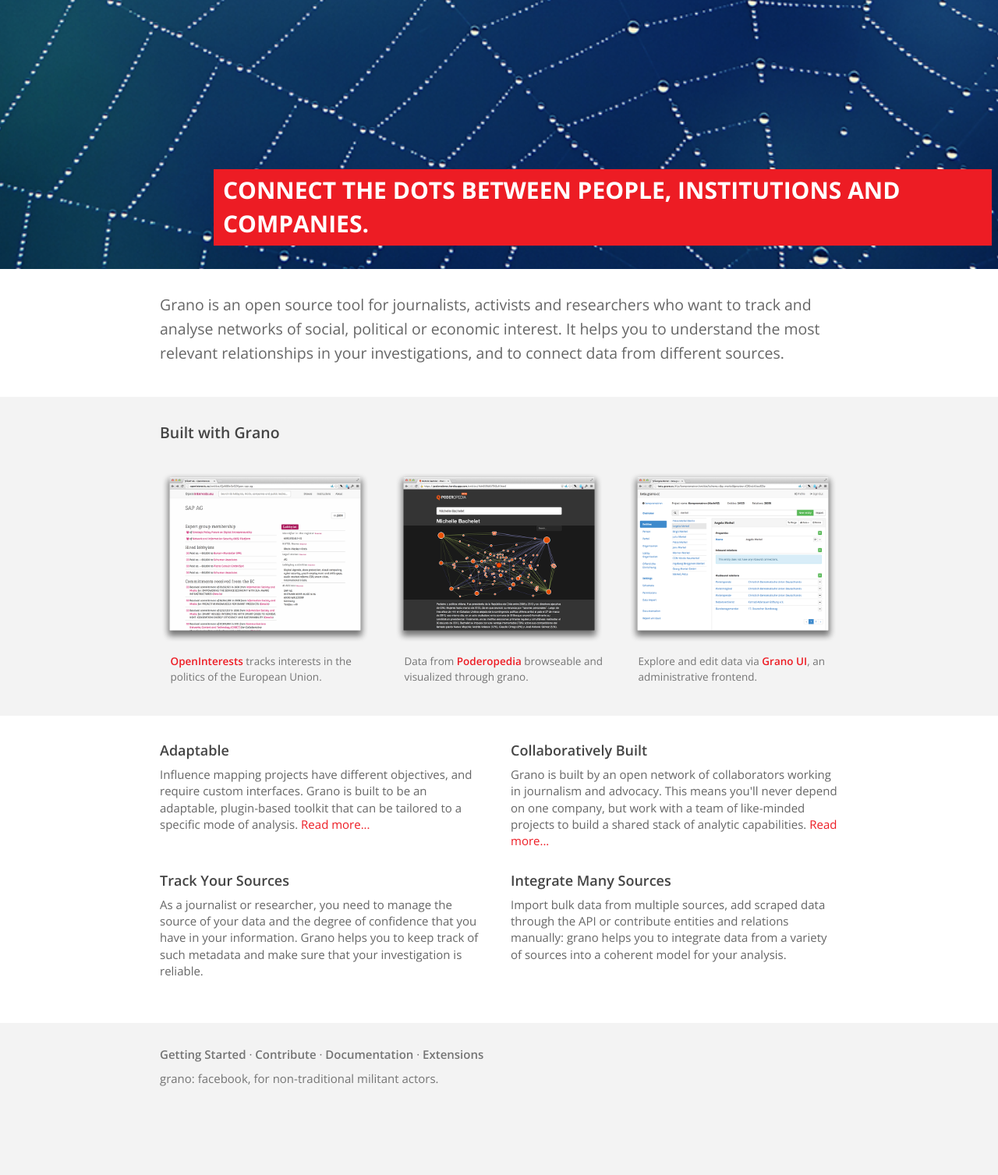
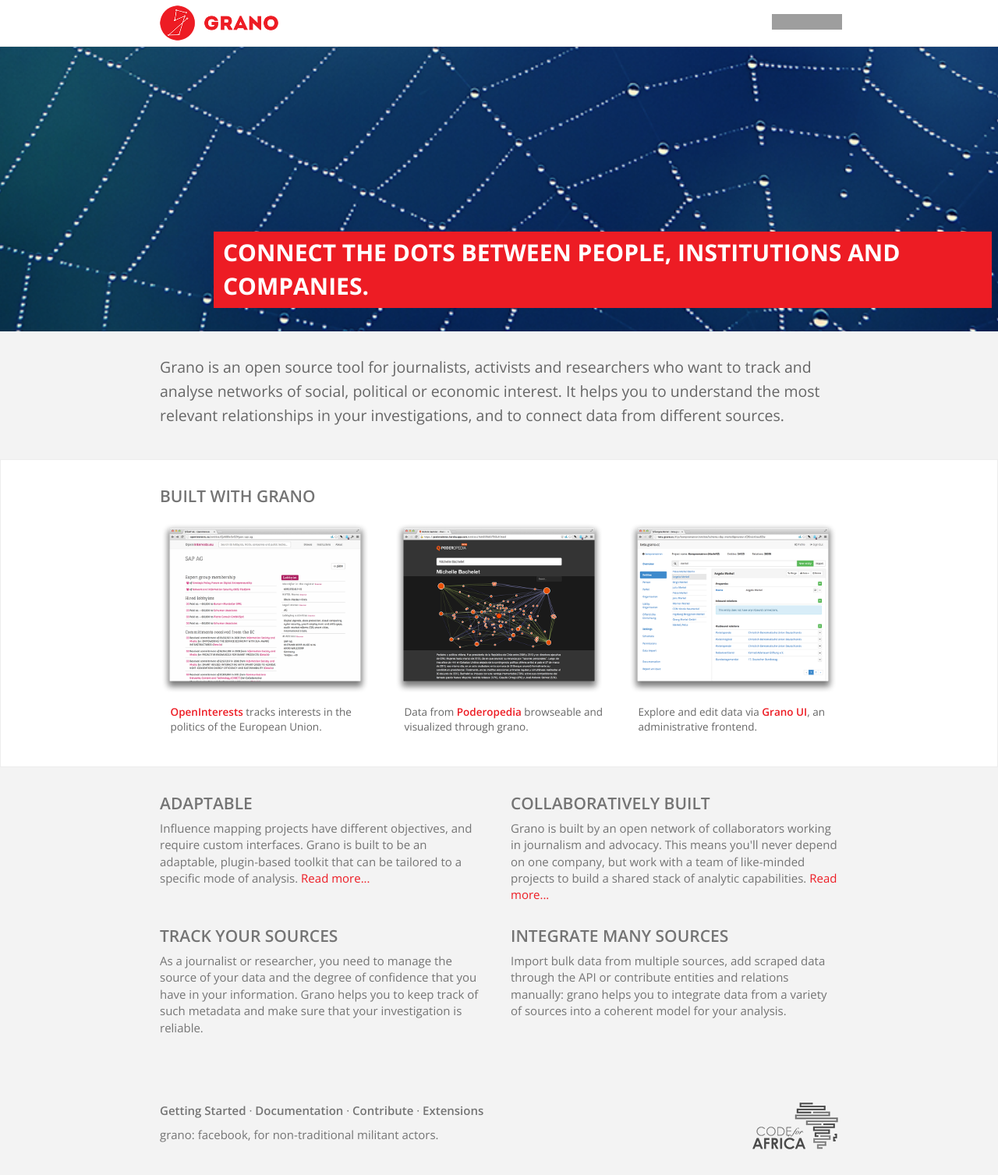
Before and after one commit to ANCIR/granoproject.org, a Jekyll site: the page built from index.html, in a window 1280 px wide. Shown: the whole page at 78% size. Built offline with Jekyll 4.4.1, drawn with Linux system fonts in a browser that asks for light colours; nearby versions of some CDN libraries; Markdown is read by kramdown in place of the engine named in the settings; the list of posts is cut into pages by our own code; before the commit the page ends 1470 px from its top, so only the background shows below that; grey boxes are pictures that could not be loaded.

Commit message:
Refactor to look more like grano ui

```diff
--- a/_includes/footer.html
+++ b/_includes/footer.html
@@ -1,13 +1,20 @@
 <footer>
     <div class="container container-fixed">
+        <div class="row">
+            <div class="col-md-8">
                 <p>
                     <a href="/about">Getting Started</a> &middot;
+                    <a href="/docs">Documentation</a> &middot;
                     <a href="/contributing">Contribute</a> &middot;
-            <a href="/docs">Documentation</a> &middot;
                     <a href="/extensions">Extensions</a>
                 </p>
                 <p>grano: facebook, for non-traditional militant actors.</p>
-        <p><iframe width="200px" scrolling="0" height="20px" frameborder="0" allowtransparency="true" src="http://ghbtns.com/github-btn.html?user=granoproject&amp;repo=grano&amp;type=watch&amp;count=true&amp;size=small"></iframe></p>
-
+            </div>
+            <div class="col-md-4 right">
+                <a href="http://www.codeforafrica.org/">
+                    <img src="/static/images/c4a.png">
+                </a>
+            </div>
+        </div>
     </div>
 </footer>
--- /dev/null
+++ b/_includes/nav.html
@@ -0,0 +1,10 @@
+<nav class="navbar navbar-default navbar-static-top" role="navigation">
+    <div class="container container-fixed">
+        <a class="navbar-brand" href="/">
+            <img src="/static/images/logo.png" alt="grano">
+        </a>
+        <p class="navbar-text navbar-right">
+            <iframe width="100px" scrolling="0" height="20px" frameborder="0" allowtransparency="true" src="http://ghbtns.com/github-btn.html?user=granoproject&amp;repo=grano&amp;type=watch&amp;count=true&amp;size=small"></iframe>
+        </p>
+    </div>
+</nav>
--- a/_layouts/base.html
+++ b/_layouts/base.html
@@ -17,6 +17,7 @@
   </head>
   <body>
     <div id="page">
+      {% include nav.html %}
       {{content}}
     </div>
     {% include footer.html %}
--- a/index.html
+++ b/index.html
@@ -19,7 +19,7 @@
 
 <div class="showcase">
   <div class="container container-fixed">
-    <h2>Built with Grano</h2>
+    <h3>Built with Grano</h3>
     <div class="row">
       {% for example in site.data.examples %}
       <div class="col-md-4">
@@ -33,7 +33,7 @@
   </div>
 </div>
 
-<div class="container container-fixed">
+<div class="container container-fixed unboxed">
   <div class="row">
     <div class="col-md-6">
       <h3>Adaptable</h3>
--- a/static/style/style.scss
+++ b/static/style/style.scss
@@ -31,26 +31,59 @@
 }
 
 h1, h2, h3, h4, h5 {
+    text-transform: uppercase;
     font-weight: 600;
     color: #444;
-    font-size: 1.2em;
 }
 
 h1 {
-    font-size: 1.5em;
+    font-size: 1.8em;
+    font-weight: bold;
 }
 
 h2 {
-    font-size: 1.3em;
+    font-size: 1.6em;
+}
+
+h3 {
+    font-size: 1.4em;
+}
+
+
+@mixin boxed {
+  background-color: $light-bg-color;
+  border: 1px solid $box-border-color;
+  padding: 1em;
+}
+
+.unboxed {
+    color: $unboxed-text-color;
+
+    h1, h2, h3, h4, h5 {
+        color: $unboxed-text-color;
+    }
+}
+
+.box {
+    @include boxed;
 }
 
 // Header
 
 .navbar.navbar-default {
     background-color: #fff;
+    min-height: 60px;
 
     .navbar-brand {
-        color: #222;
+        padding-top: 7px;
+
+        img {
+            height: 45px;
+       }
+    }
+
+    .navbar-text {
+        padding-top: 3px;
     }
 }
 
@@ -61,7 +94,7 @@
 }
 
 #page {
-    background-color: #fff;
+    b-ackground-color: #fff;
     padding: 0 0 3em 0;
 }
 
@@ -72,6 +105,10 @@
     a, a:hover {
         color: $footer-foreground;
         font-weight: 600;
+    }
+
+    .right {
+        text-align: right;
     }
 }
 
@@ -89,15 +126,16 @@
 ul.nav.sidebar-menu {
 
     a, ul a {
-        font-weight: 600;
-        padding: 0.2em 0 0.2em 0;
+        font-weight: bold;
+        text-transform: uppercase;
+        padding: 0.2em 0 0.4em 0.5em;
         display: block;
-        color: #999;
 
         &:hover, &.active {
-            background-color: #fff;
+            background-color: $brand-primary;
+            f-ont-weight: bold;
             text-decoration: none;
-            color: $brand-primary;
+            color: #fff;
         }
     }
 
@@ -106,7 +144,6 @@
     }
 
     ul {
-        font-size: 0.9em;
         padding: 0 0 0 1em;
         list-style-type: none;
     }
@@ -115,6 +152,8 @@
 // Content formatting
 
 .docs-body {
+    @include boxed;
+
     p {
         line-height: 1.4em;
     }
@@ -196,14 +235,14 @@
 }
 
 .showcase {
+    @include boxed;
+
     padding: 1em 0 2em 0;
     margin: 2em 0 1em 0;
 
-    background-color: $footer-background;
-    color: $footer-foreground;
-
-    h2 {
-        margin-bottom: 2em;
+    h3 {
+        margin-bottom: 1em;
+        color: $unboxed-text-color;
     }
 
     a {
```
Also changed, not shown: _layouts/default.html (+2 -6 lines), static/images/logo.png (added). Lines whose indentation alone changed are shown as unchanged.
